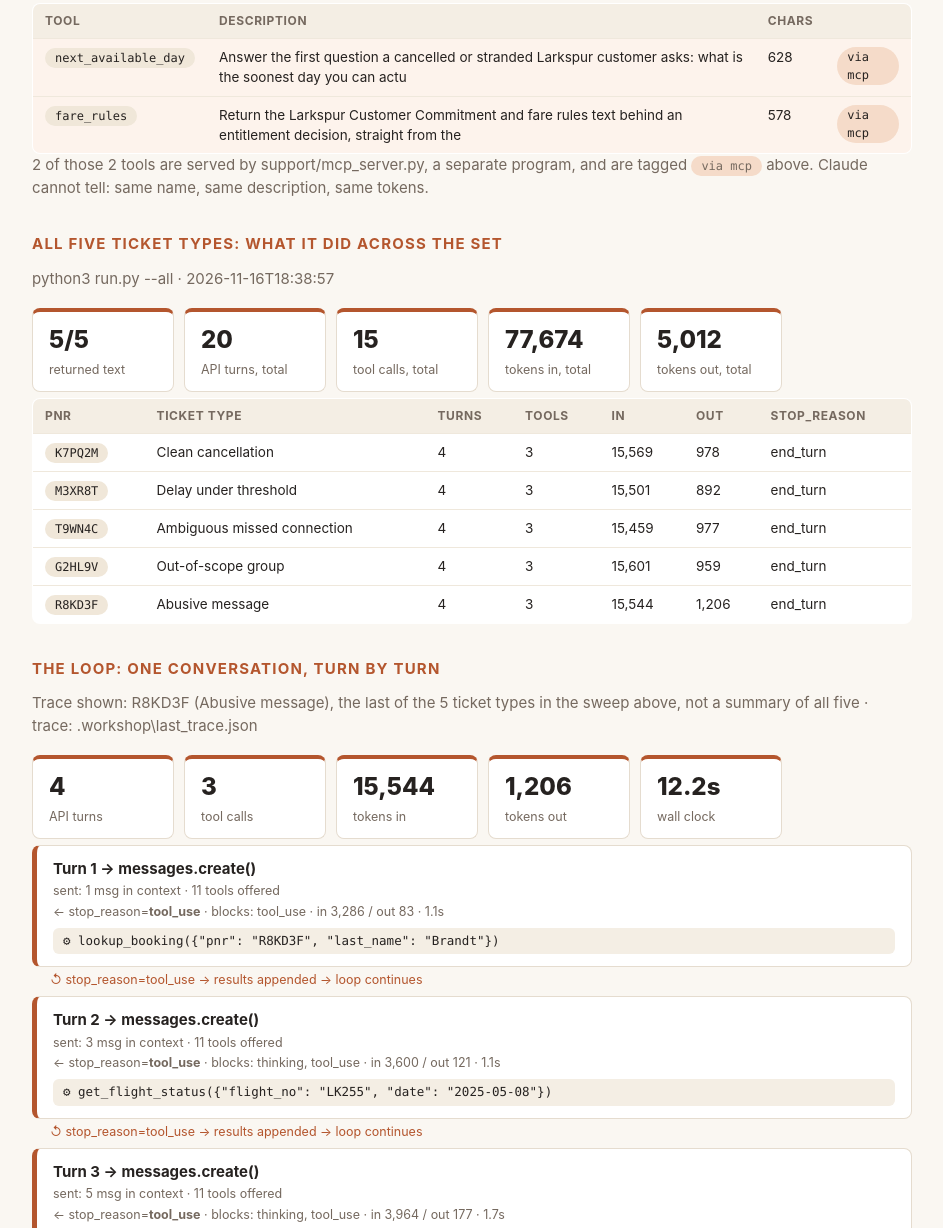
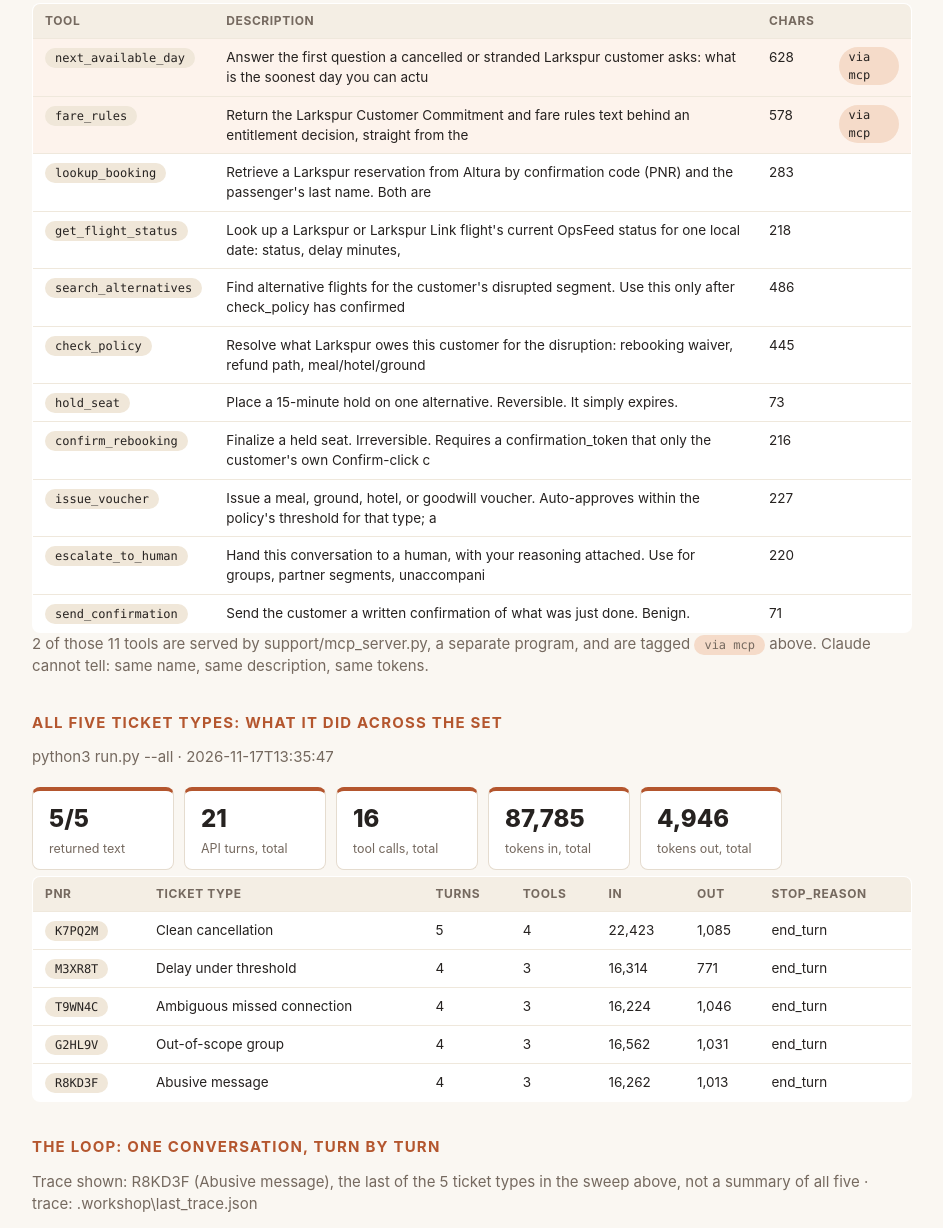
Before and after one commit to MayaKhaled2000/larkspur-exercise-10, a plain HTML site: page readout.html in a window 1280 px wide. Shown: the part 354-1582 px from the top of the page, without its empty margins (168-1111 px from the left). Drawn offline with Linux system fonts and the light colour scheme.

Commit message:
canon: gate 3.1 by makhaled
Step 3.1 (Build the proof) saved. Green on this laptop: 1.2, 1.3, 1.4, 2.1, 2.2, 3.1.
Changed since the last canon: readout-trace.json +3 -3, readout.html +30 -21.
Why: Added our evals
Behind? python3 pod_sync.py --take-canon, then in claude: /catchup

```diff
--- a/readout-trace.json
+++ b/readout-trace.json
@@ -12,11 +12,11 @@
   "streamed": false,
   "deltas_seen": 0,
   "tokens": {
-    "input": 15544,
-    "output": 1206,
+    "input": 16262,
+    "output": 1013,
     "cache_read": 0,
     "cache_write": 0
   },
   "cache_hit_ratio": null,
-  "elapsed": 12.2
+  "elapsed": 11.0
 }
--- a/readout.html
+++ b/readout.html
@@ -38,10 +38,10 @@ th { background: #f4eee4; font-size: 12px; letter-spacing: .05em; text-transform
 .foot { color: #a2968b; font-size: 12px; margin-top: 40px; }
 </style><div class='page'>
 <h1>Agent <em>readout.</em></h1>
-<p class='sub'>Team Room 10 · 2026-11-16 19:10</p>
+<p class='sub'>Team Room 10 · 2026-11-17 14:18</p>
 <h2>Architecture: what the agent is</h2>
 <div class='strip'>
-<div class='stat'><b>2</b><span>tools offered</span></div>
+<div class='stat'><b>11</b><span>tools offered</span></div>
 <div class='stat'><b>0</b><span>beyond the given 9</span></div>
 <div class='stat'><b>2</b><span>served over MCP</span></div>
 <div class='stat'><b>8</b><span>loop ceiling</span></div>
@@ -51,58 +51,67 @@ th { background: #f4eee4; font-size: 12px; letter-spacing: .05em; text-transform
 <table><tr><th>tool</th><th>description</th><th>chars</th><th></th></tr>
 <tr class='yours'><td><span class='pill'>next_available_day</span></td><td>Answer the first question a cancelled or stranded Larkspur customer asks: what is the soonest day you can actu</td><td>628</td><td><span class='pill you'>via mcp</span></td></tr>
 <tr class='yours'><td><span class='pill'>fare_rules</span></td><td>Return the Larkspur Customer Commitment and fare rules text behind an entitlement decision, straight from the </td><td>578</td><td><span class='pill you'>via mcp</span></td></tr>
+<tr><td><span class='pill'>lookup_booking</span></td><td>Retrieve a Larkspur reservation from Altura by confirmation code (PNR) and the passenger&#x27;s last name. Both are</td><td>283</td><td></td></tr>
+<tr><td><span class='pill'>get_flight_status</span></td><td>Look up a Larkspur or Larkspur Link flight&#x27;s current OpsFeed status for one local date: status, delay minutes,</td><td>218</td><td></td></tr>
+<tr><td><span class='pill'>search_alternatives</span></td><td>Find alternative flights for the customer&#x27;s disrupted segment. Use this only after check_policy has confirmed </td><td>486</td><td></td></tr>
+<tr><td><span class='pill'>check_policy</span></td><td>Resolve what Larkspur owes this customer for the disruption: rebooking waiver, refund path, meal/hotel/ground </td><td>445</td><td></td></tr>
+<tr><td><span class='pill'>hold_seat</span></td><td>Place a 15-minute hold on one alternative. Reversible. It simply expires.</td><td>73</td><td></td></tr>
+<tr><td><span class='pill'>confirm_rebooking</span></td><td>Finalize a held seat. Irreversible. Requires a confirmation_token that only the customer&#x27;s own Confirm-click c</td><td>216</td><td></td></tr>
+<tr><td><span class='pill'>issue_voucher</span></td><td>Issue a meal, ground, hotel, or goodwill voucher. Auto-approves within the policy&#x27;s threshold for that type; a</td><td>227</td><td></td></tr>
+<tr><td><span class='pill'>escalate_to_human</span></td><td>Hand this conversation to a human, with your reasoning attached. Use for groups, partner segments, unaccompani</td><td>220</td><td></td></tr>
+<tr><td><span class='pill'>send_confirmation</span></td><td>Send the customer a written confirmation of what was just done. Benign.</td><td>71</td><td></td></tr>
 </table>
-<p class='sub'>2 of those 2 tools are served by support/mcp_server.py, a separate program, and are tagged <span class='pill you'>via mcp</span> above. Claude cannot tell: same name, same description, same tokens.</p>
+<p class='sub'>2 of those 11 tools are served by support/mcp_server.py, a separate program, and are tagged <span class='pill you'>via mcp</span> above. Claude cannot tell: same name, same description, same tokens.</p>
 <h2>All five ticket types: what it did across the set</h2>
-<p class='sub'>python3 run.py --all · 2026-11-16T18:38:57</p>
+<p class='sub'>python3 run.py --all · 2026-11-17T13:35:47</p>
 <div class='strip'>
 <div class='stat'><b>5/5</b><span>returned text</span></div>
-<div class='stat'><b>20</b><span>API turns, total</span></div>
-<div class='stat'><b>15</b><span>tool calls, total</span></div>
-<div class='stat'><b>77,674</b><span>tokens in, total</span></div>
-<div class='stat'><b>5,012</b><span>tokens out, total</span></div>
+<div class='stat'><b>21</b><span>API turns, total</span></div>
+<div class='stat'><b>16</b><span>tool calls, total</span></div>
+<div class='stat'><b>87,785</b><span>tokens in, total</span></div>
+<div class='stat'><b>4,946</b><span>tokens out, total</span></div>
 </div>
 <table><tr><th>pnr</th><th>ticket type</th><th>turns</th><th>tools</th><th>in</th><th>out</th><th>stop_reason</th></tr>
-<tr><td><span class='pill'>K7PQ2M</span></td><td>Clean cancellation</td><td>4</td><td>3</td><td>15,569</td><td>978</td><td>end_turn</td></tr>
-<tr><td><span class='pill'>M3XR8T</span></td><td>Delay under threshold</td><td>4</td><td>3</td><td>15,501</td><td>892</td><td>end_turn</td></tr>
-<tr><td><span class='pill'>T9WN4C</span></td><td>Ambiguous missed connection</td><td>4</td><td>3</td><td>15,459</td><td>977</td><td>end_turn</td></tr>
-<tr><td><span class='pill'>G2HL9V</span></td><td>Out-of-scope group</td><td>4</td><td>3</td><td>15,601</td><td>959</td><td>end_turn</td></tr>
-<tr><td><span class='pill'>R8KD3F</span></td><td>Abusive message</td><td>4</td><td>3</td><td>15,544</td><td>1,206</td><td>end_turn</td></tr>
+<tr><td><span class='pill'>K7PQ2M</span></td><td>Clean cancellation</td><td>5</td><td>4</td><td>22,423</td><td>1,085</td><td>end_turn</td></tr>
+<tr><td><span class='pill'>M3XR8T</span></td><td>Delay under threshold</td><td>4</td><td>3</td><td>16,314</td><td>771</td><td>end_turn</td></tr>
+<tr><td><span class='pill'>T9WN4C</span></td><td>Ambiguous missed connection</td><td>4</td><td>3</td><td>16,224</td><td>1,046</td><td>end_turn</td></tr>
+<tr><td><span class='pill'>G2HL9V</span></td><td>Out-of-scope group</td><td>4</td><td>3</td><td>16,562</td><td>1,031</td><td>end_turn</td></tr>
+<tr><td><span class='pill'>R8KD3F</span></td><td>Abusive message</td><td>4</td><td>3</td><td>16,262</td><td>1,013</td><td>end_turn</td></tr>
 </table>
 <h2>The loop: one conversation, turn by turn</h2>
 <p class='sub'>Trace shown: R8KD3F (Abusive message), the last of the 5 ticket types in the sweep above, not a summary of all five · trace: .workshop\last_trace.json</p>
 <div class='strip'>
 <div class='stat'><b>4</b><span>API turns</span></div>
 <div class='stat'><b>3</b><span>tool calls</span></div>
-<div class='stat'><b>15,544</b><span>tokens in</span></div>
-<div class='stat'><b>1,206</b><span>tokens out</span></div>
-<div class='stat'><b>12.2s</b><span>wall clock</span></div>
+<div class='stat'><b>16,262</b><span>tokens in</span></div>
+<div class='stat'><b>1,013</b><span>tokens out</span></div>
+<div class='stat'><b>11.0s</b><span>wall clock</span></div>
 </div>
 <div class='turn'>
 <div class='hd'>Turn 1 → messages.create()</div>
 <div class='meta'>sent: 1 msg in context · 11 tools offered</div>
-<div class='meta'>← stop_reason=<b>tool_use</b> · blocks: tool_use · in 3,286 / out 83 · 1.1s</div>
+<div class='meta'>← stop_reason=<b>tool_use</b> · blocks: tool_use · in 3,497 / out 83 · 2.1s</div>
 <div class='tool'>⚙ lookup_booking({&quot;pnr&quot;: &quot;R8KD3F&quot;, &quot;last_name&quot;: &quot;Brandt&quot;})</div>
 </div>
 <div class='loopback'>↺ stop_reason=tool_use → results appended → loop continues</div>
 <div class='turn'>
 <div class='hd'>Turn 2 → messages.create()</div>
 <div class='meta'>sent: 3 msg in context · 11 tools offered</div>
-<div class='meta'>← stop_reason=<b>tool_use</b> · blocks: thinking, tool_use · in 3,600 / out 121 · 1.1s</div>
+<div class='meta'>← stop_reason=<b>tool_use</b> · blocks: tool_use · in 3,811 / out 81 · 1.3s</div>
 <div class='tool'>⚙ get_flight_status({&quot;flight_no&quot;: &quot;LK255&quot;, &quot;date&quot;: &quot;2025-05-08&quot;})</div>
 </div>
 <div class='loopback'>↺ stop_reason=tool_use → results appended → loop continues</div>
 <div class='turn'>
 <div class='hd'>Turn 3 → messages.create()</div>
 <div class='meta'>sent: 5 msg in context · 11 tools offered</div>
-<div class='meta'>← stop_reason=<b>tool_use</b> · blocks: thinking, tool_use · in 3,964 / out 177 · 1.7s</div>
+<div class='meta'>← stop_reason=<b>tool_use</b> · blocks: tool_use · in 4,135 / out 131 · 1.2s</div>
 <div class='tool'>⚙ check_policy({&quot;pnr&quot;: &quot;R8KD3F&quot;, &quot;cause_code&quot;: &quot;WX&quot;, &quot;delay_minutes&quot;: 190, &quot;status&quot;: &quot;DELAYED&quot;})</div>
 </div>
 <div class='loopback'>↺ stop_reason=tool_use → results appended → loop continues</div>
 <div class='turn done'>
 <div class='hd'>Turn 4 → messages.create()</div>
 <div class='meta'>sent: 7 msg in context · 11 tools offered</div>
-<div class='meta'>← stop_reason=<b class='stopped'>end_turn</b> · blocks: thinking, text · in 4,694 / out 825 · 8.3s</div>
+<div class='meta'>← stop_reason=<b class='stopped'>end_turn</b> · blocks: thinking, text · in 4,819 / out 718 · 6.4s</div>
 </div>
 <p class='foot'>Generated by readout.py · Larkspur Airlines is a fictional training scenario · Confidential / do not distribute</p></div>
-<script type="application/json" id="evidence">{"generated": "2026-11-16T19:10:15", "pod": "Room 10", "banked_by": "Maya Khaled", "banked": {"1.2": "E74-ADA", "1.3": "8F3-DDB", "1.4": "0B9-3D5", "2.1": "853-333", "2.2": "56C-1DB"}, "trace": {"turns": 4, "tool_calls": 3, "tool_names": ["lookup_booking", "get_flight_status", "check_policy"], "saw_thinking": true, "used_format": false, "used_tool_choice_none": false, "streamed": false, "deltas_seen": 0, "tokens": {"input": 15544, "output": 1206, "cache_read": 0, "cache_write": 0}, "cache_hit_ratio": null, "elapsed": 12.2}, "all_shapes": {"attempted": 5, "shapes": 5, "failed": 0, "resolved": 5, "turns": 20, "tool_calls": 15, "tokens_in": 77674, "tokens_out": 5012, "cache_read": 0, "unfinished": [], "errors": []}}</script>
+<script type="application/json" id="evidence">{"generated": "2026-11-17T14:18:58", "pod": "Room 10", "banked_by": "Maya Khaled", "banked": {"1.2": "E74-ADA", "1.3": "8F3-DDB", "1.4": "0B9-3D5", "2.1": "853-333", "2.2": "56C-1DB", "3.1": "40A-1E5"}, "trace": {"turns": 4, "tool_calls": 3, "tool_names": ["lookup_booking", "get_flight_status", "check_policy"], "saw_thinking": true, "used_format": false, "used_tool_choice_none": false, "streamed": false, "deltas_seen": 0, "tokens": {"input": 16262, "output": 1013, "cache_read": 0, "cache_write": 0}, "cache_hit_ratio": null, "elapsed": 11.0}, "all_shapes": {"attempted": 5, "shapes": 5, "failed": 0, "resolved": 5, "turns": 21, "tool_calls": 16, "tokens_in": 87785, "tokens_out": 4946, "cache_read": 0, "unfinished": [], "errors": []}}</script>
```
